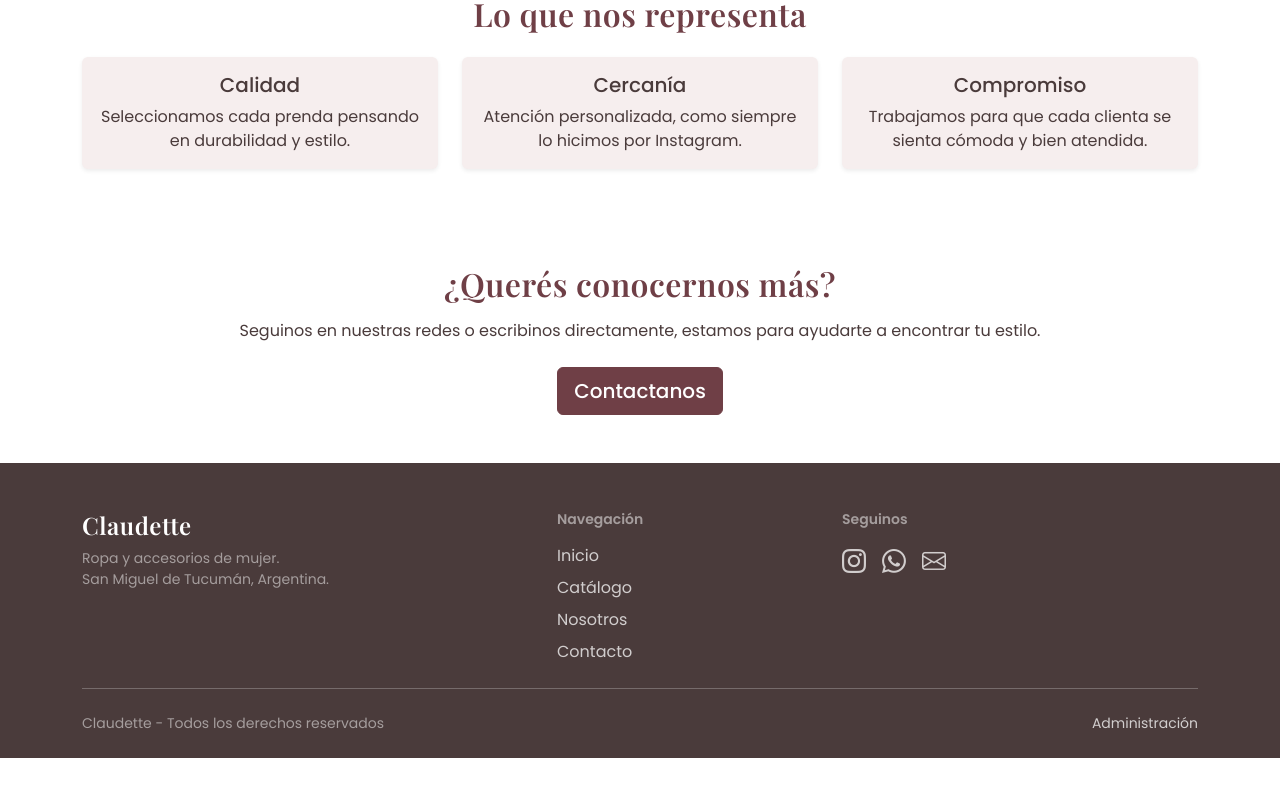
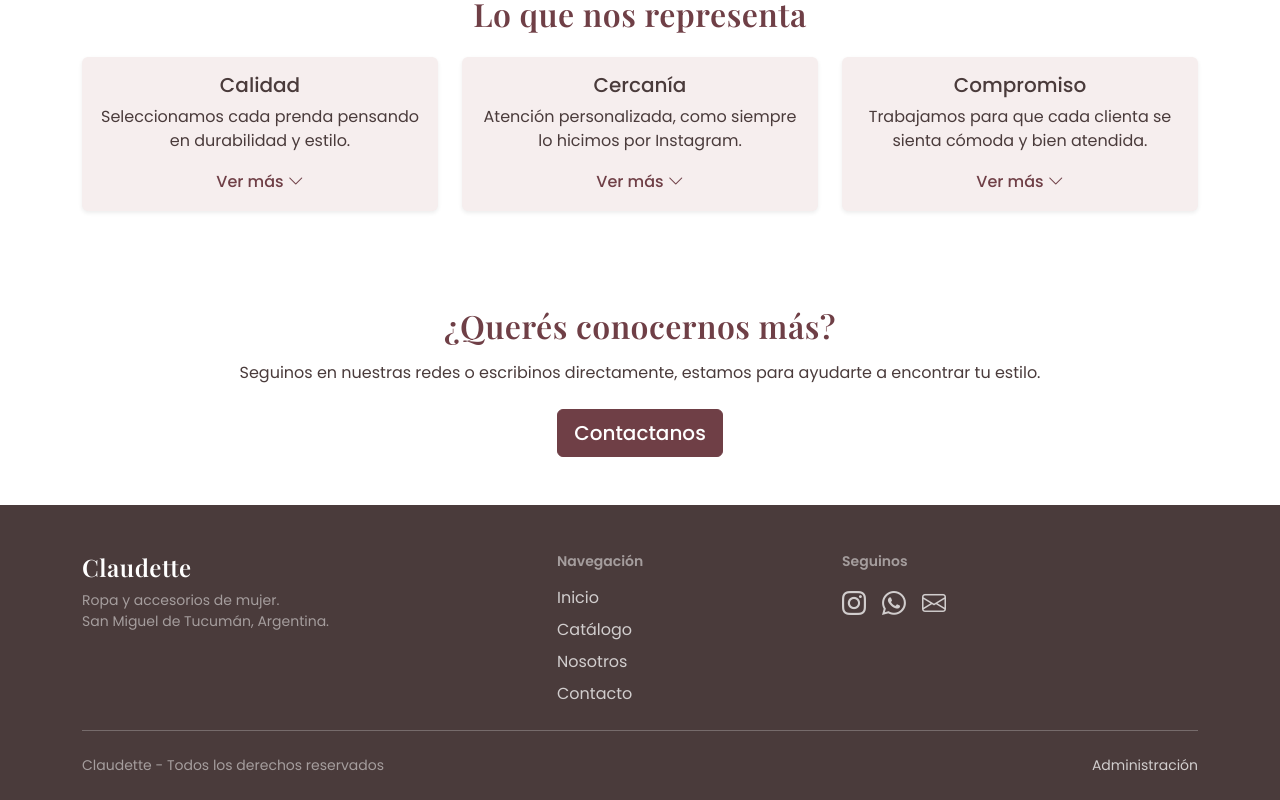
Before and after one commit to newton852161/claudette-fronted, a React (Vite) app: page /nosotros in a window 1280 px wide. Shown: the part 929-1729 px from the top of the page. Before the commit the page ends 1687 px from the top, so only its background shows below. Built offline with nearby package versions, Linux system fonts and the light colour scheme.

Commit message:
agrego usestates en valor car para mostrar detalle

```diff
--- a/src/components/ValorCard.jsx
+++ b/src/components/ValorCard.jsx
@@ -1,11 +1,27 @@
+import { useState } from 'react';
 import Card from 'react-bootstrap/Card';
+import Button from 'react-bootstrap/Button';
 
-function ValorCard({ titulo, texto }) {
+function ValorCard({ titulo, texto, detalle }) {
+  const [abierto, setAbierto] = useState(false);
+
   return (
     <Card className="h-100 text-center shadow-sm">
       <Card.Body>
         <Card.Title as="h3" className="h5">{titulo}</Card.Title>
         <Card.Text>{texto}</Card.Text>
+
+        {abierto && <Card.Text className="small text-secondary">{detalle}</Card.Text>}
+
+        <Button
+          variant="link"
+          className="p-0 btn-ver-mas"
+          onClick={() => setAbierto(!abierto)}
+          aria-expanded={abierto}
+        >
+          {abierto ? 'Ver menos' : 'Ver más'}
+          <i className={`bi ms-1 ${abierto ? 'bi-chevron-up' : 'bi-chevron-down'}`} aria-hidden="true"></i>
+        </Button>
       </Card.Body>
     </Card>
   );
--- a/src/index.css
+++ b/src/index.css
@@ -113,3 +113,8 @@
   background-color: var(--rosa-claro);
   border: none;
 }
+
+.btn-ver-mas {
+  color: var(--bordo);
+  text-decoration: none;
+}
--- a/src/pages/Nosotros.jsx
+++ b/src/pages/Nosotros.jsx
@@ -9,14 +9,17 @@ const valores = [
   {
     titulo: "Calidad",
     texto: "Seleccionamos cada prenda pensando en durabilidad y estilo.",
+    detalle: "Trabajamos con proveedores de confianza y revisamos cada prenda antes de publicarla, para que lo que ves en la foto sea lo que recibís.",
   },
   {
     titulo: "Cercanía",
     texto: "Atención personalizada, como siempre lo hicimos por Instagram.",
+    detalle: "Respondemos por WhatsApp e Instagram el mismo día y te ayudamos a elegir talle o color si tenés dudas antes de comprar.",
   },
   {
     titulo: "Compromiso",
     texto: "Trabajamos para que cada clienta se sienta cómoda y bien atendida.",
+    detalle: "Si algo no te queda bien, tenés 30 días para cambiarlo. Tu comodidad es lo primero.",
   },
 ];
 
@@ -73,7 +76,7 @@ function Nosotros() {
           <Row className="g-4">
             {valores.map((valor) => (
               <Col md={4} key={valor.titulo}>
-                <ValorCard titulo={valor.titulo} texto={valor.texto} />
+                <ValorCard titulo={valor.titulo} texto={valor.texto} detalle={valor.detalle} />
               </Col>
             ))}
           </Row>
```
